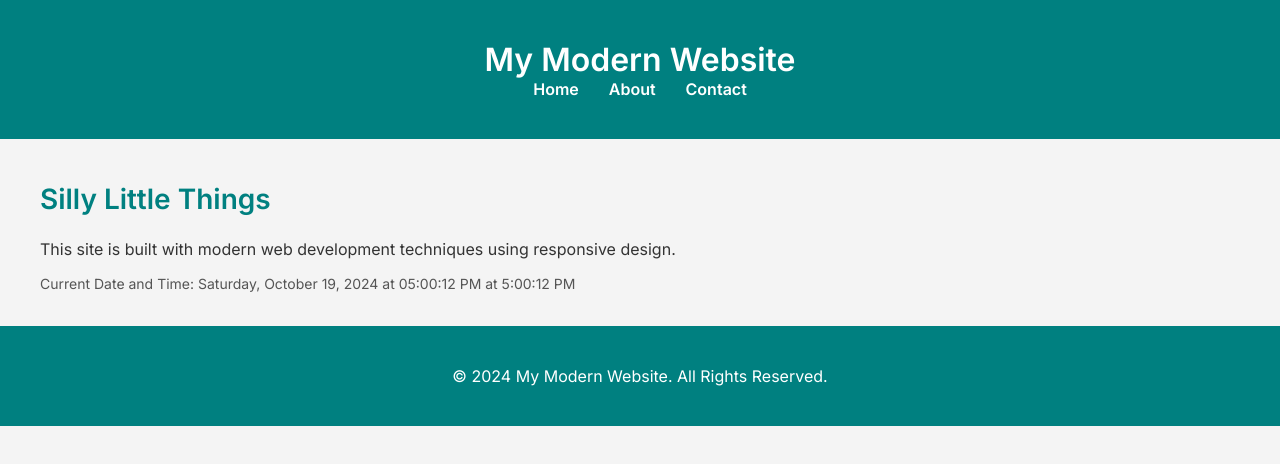
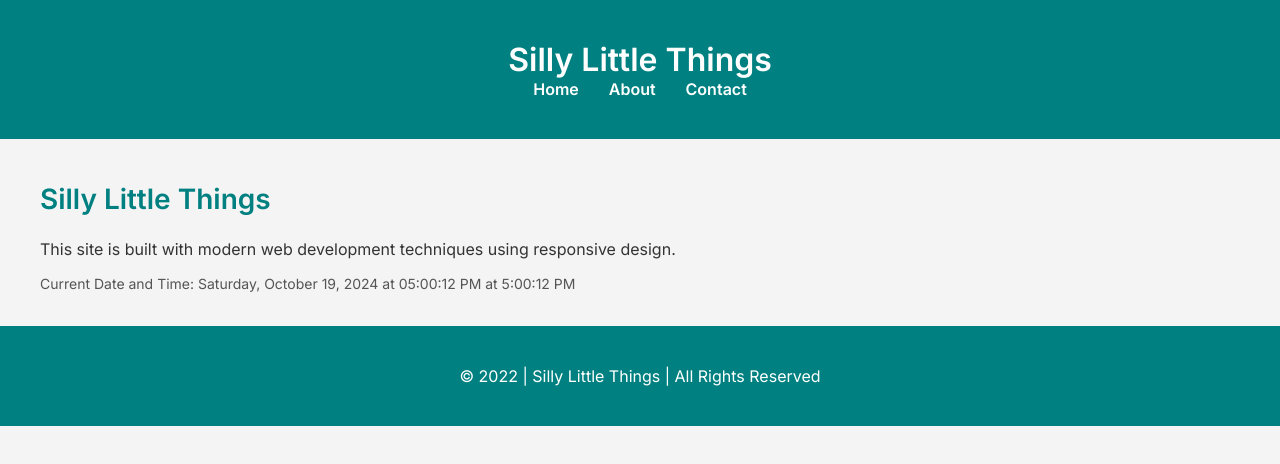
Before and after one commit to serjimmy355/sillylittlethings, a plain HTML site: page index.html in a window 1280 px wide. Drawn offline with Linux system fonts and the light colour scheme; a script that the page names is missing.

Commit message:
Update index.html

```diff
--- a/index.html
+++ b/index.html
@@ -70,7 +70,7 @@
     <!-- Header -->
     <header class="main-header">
         <div class="container">
-            <h1>My Modern Website</h1>
+            <h1>Silly Little Things</h1>
             <nav class="main-nav">
                 <ul>
                     <li><a href="index.html">Home</a></li>
@@ -96,7 +96,7 @@
     <!-- Footer -->
     <footer class="main-footer">
         <div class="container">
-            <p>&copy; 2024 My Modern Website. All Rights Reserved.</p>
+            <p>&copy; 2022    |    Silly Little Things    |    All Rights Reserved    </p>
         </div>
     </footer>
 
```
